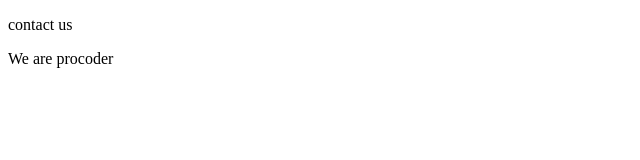
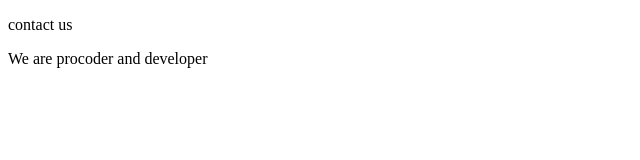
Before and after one commit to dilbag-singh1234/00-learning-git, a plain HTML site: page contact.html in a window 1280 px wide. Shown: the full height of the page, 0-640 px from the left. Drawn offline with Linux system fonts and the light colour scheme.

Commit message:
bug fixed

```diff
--- a/contact.html
+++ b/contact.html
@@ -7,6 +7,6 @@
 </head>
 <body>
     <p>contact us</p>
-    <p>We are procoder</p>
+    <p>We are procoder and developer</p>
 </body>
 </html>
```
